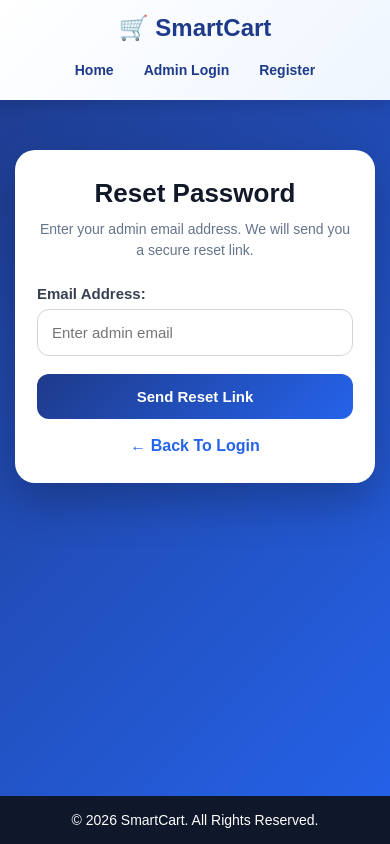
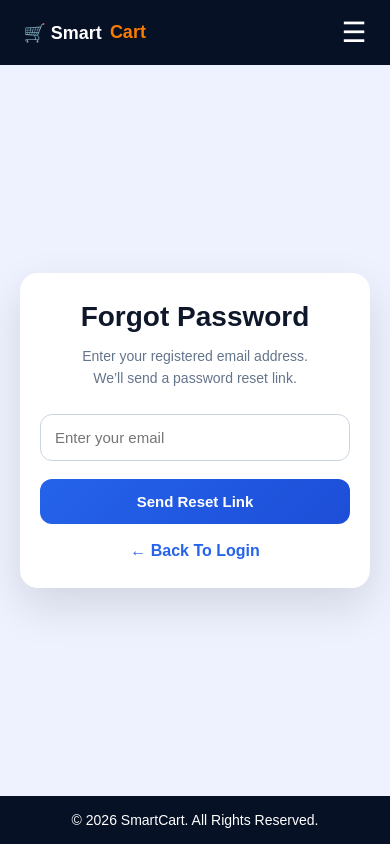
Before and after one commit to swathi0617/Smartcart, a Flask app: page /forgot-password in a window 390 px wide. Run offline with Flask 2, Linux system fonts and the light colour scheme.

Commit message:
Update forgot_password.html

```diff
--- a/templates/admin/forgot_password.html
+++ b/templates/admin/forgot_password.html
@@ -3,7 +3,7 @@
 <head>
 <meta charset="UTF-8">
 <meta name="viewport" content="width=device-width, initial-scale=1.0">
-<title>Forgot Password - SmartCart</title>
+<title>User Forgot Password - SmartCart</title>
 
 <style>
 *{
@@ -15,51 +15,69 @@
 
 body{
     min-height:100vh;
-    background:linear-gradient(135deg,#1e3a8a,#2563eb);
     display:flex;
     flex-direction:column;
+    background:#eef2ff;
 }
 
-/* NAVBAR */
+/* ================= NAVBAR ================= */
 .navbar{
-    width:100%;
-    background:linear-gradient(135deg,#ffffff,#eff6ff);
-    padding:15px 8%;
+    background:#071126;
+    color:#fff;
+    padding:16px 6%;
     display:flex;
     justify-content:space-between;
     align-items:center;
-    box-shadow:0 4px 15px rgba(0,0,0,0.12);
     position:sticky;
     top:0;
     z-index:1000;
 }
 
 .logo{
-    font-size:28px;
+    font-size:22px;
     font-weight:800;
-    color:#1e3a8a;
+    display:flex;
+    align-items:center;
+    gap:8px;
+}
+
+.logo span{
+    color:#ff7a00;
 }
 
 .nav-links{
     display:flex;
-    gap:18px;
+    align-items:center;
+    gap:12px;
 }
 
 .nav-links a{
+    color:#fff;
     text-decoration:none;
-    color:#1e3a8a;
+    font-size:15px;
     font-weight:700;
-    padding:8px 14px;
+    padding:10px 14px;
     border-radius:8px;
     transition:0.3s;
 }
 
 .nav-links a:hover{
-    background:#2563eb;
-    color:white;
+    background:#1e3a8a;
 }
 
-/* MAIN */
+/* Hamburger */
+.menu-btn{
+    display:none;
+    font-size:28px;
+    cursor:pointer;
+    user-select:none;
+}
+
+#menu-toggle{
+    display:none;
+}
+
+/* ================= MAIN ================= */
 .main{
     flex:1;
     display:flex;
@@ -70,59 +88,51 @@ body{
 
 .box{
     width:100%;
-    max-width:430px;
-    background:white;
-    padding:34px 30px;
-    border-radius:24px;
-    box-shadow:0 18px 45px rgba(0,0,0,0.25);
+    max-width:520px;
+    background:#fff;
+    padding:35px;
+    border-radius:22px;
+    box-shadow:0 18px 45px rgba(0,0,0,0.12);
 }
 
-.box h2{
+h2{
     text-align:center;
-    color:#111827;
-    font-size:30px;
-    margin-bottom:10px;
+    font-size:38px;
+    color:#0f172a;
+    margin-bottom:12px;
 }
 
-.subtitle{
+.sub{
     text-align:center;
     color:#64748b;
-    font-size:14px;
-    margin-bottom:24px;
-    line-height:1.5;
-}
-
-label{
-    display:block;
-    margin-bottom:7px;
-    color:#374151;
-    font-weight:700;
-    font-size:15px;
+    font-size:16px;
+    line-height:1.6;
+    margin-bottom:25px;
 }
 
 input{
     width:100%;
-    padding:14px;
-    border:1px solid #d1d5db;
+    padding:15px;
+    border:1px solid #cbd5e1;
     border-radius:12px;
-    font-size:15px;
+    font-size:16px;
     outline:none;
     margin-bottom:18px;
 }
 
 input:focus{
     border-color:#2563eb;
-    box-shadow:0 0 0 4px rgba(37,99,235,0.15);
+    box-shadow:0 0 0 4px rgba(37,99,235,0.12);
 }
 
 button{
     width:100%;
-    padding:14px;
-    background:linear-gradient(135deg,#1e3a8a,#2563eb);
-    color:white;
+    padding:15px;
     border:none;
     border-radius:12px;
-    font-size:17px;
+    background:linear-gradient(135deg,#2563eb,#1d4ed8);
+    color:#fff;
+    font-size:18px;
     font-weight:800;
     cursor:pointer;
     transition:0.3s;
@@ -130,30 +140,27 @@ button{
 
 button:hover{
     transform:translateY(-2px);
-    box-shadow:0 10px 20px rgba(37,99,235,0.30);
+    box-shadow:0 12px 25px rgba(37,99,235,0.25);
 }
 
-.back-link{
-    display:block;
+.back{
     text-align:center;
     margin-top:18px;
+}
+
+.back a{
     text-decoration:none;
     color:#2563eb;
     font-weight:800;
 }
 
-.back-link:hover{
-    text-decoration:underline;
-}
-
-/* FLASH */
+/* Flash */
 .flash{
     padding:12px;
     border-radius:10px;
-    margin-bottom:15px;
+    margin-bottom:14px;
     text-align:center;
     font-weight:700;
-    font-size:14px;
 }
 
 .flash.success{
@@ -171,71 +178,68 @@ button:hover{
     color:#92400e;
 }
 
-.flash.info{
-    background:#dbeafe;
-    color:#1e40af;
-}
-
-/* FOOTER */
+/* Footer */
 .footer{
-    background:#0f172a;
-    color:white;
+    background:#071126;
+    color:#fff;
     text-align:center;
-    padding:16px 10px;
+    padding:16px;
     font-size:14px;
 }
 
-/* TABLET */
+/* ================= MOBILE ================= */
 @media(max-width:768px){
-    .navbar{
-        padding:14px 5%;
-    }
 
-    .logo{
-        font-size:24px;
+    .menu-btn{
+        display:block;
     }
 
     .nav-links{
-        gap:10px;
+        position:absolute;
+        top:70px;
+        left:0;
+        right:0;
+        background:#071126;
+        flex-direction:column;
+        gap:0;
+        display:none;
+        padding:10px 0;
     }
 
     .nav-links a{
+        width:100%;
+        text-align:center;
+        padding:14px;
+        border-radius:0;
+        border-top:1px solid rgba(255,255,255,0.06);
+    }
+
+    #menu-toggle:checked ~ .nav-links{
+        display:flex;
+    }
+
+    .box{
+        padding:28px 20px;
+        border-radius:18px;
+    }
+
+    h2{
+        font-size:28px;
+    }
+
+    .sub{
         font-size:14px;
-        padding:8px 10px;
     }
 }
 
-/* MOBILE */
 @media(max-width:480px){
-    .navbar{
-        flex-direction:column;
-        gap:12px;
+    .logo{
+        font-size:18px;
     }
 
-    .nav-links{
-        width:100%;
-        justify-content:center;
-        flex-wrap:wrap;
-    }
-
-    .main{
-        padding:30px 15px;
-        align-items:flex-start;
-    }
-
-    .box{
-        margin-top:20px;
-        padding:28px 22px;
-        border-radius:20px;
-    }
-
-    .box h2{
-        font-size:26px;
-    }
-
-    input,
-    button{
+    input,button{
         font-size:15px;
+        padding:14px;
     }
 }
 </style>
@@ -244,42 +248,52 @@ button:hover{
 <body>
 
 <nav class="navbar">
-    <div class="logo">🛒 SmartCart</div>
+
+    <div class="logo">🛒 Smart<span>Cart</span></div>
+
+    <input type="checkbox" id="menu-toggle">
+
+    <label for="menu-toggle" class="menu-btn">☰</label>
 
     <div class="nav-links">
-        <a href="/">Home</a>
-        <a href="/admin-login">Admin Login</a>
-        <a href="/admin-signup">Register</a>
+        <a href="/user-dashboard">Home</a>
+        <a href="/user-login">Login</a>
+        <a href="/user-register">Signup</a>
     </div>
+
 </nav>
 
-<div class="main">
+<section class="main">
 
     <div class="box">
-        <h2>Reset Password</h2>
-        <p class="subtitle">
-            Enter your admin email address. We will send you a secure reset link.
+
+        <h2>Forgot Password</h2>
+
+        <p class="sub">
+            Enter your registered email address.<br>
+            We’ll send a password reset link.
         </p>
 
         {% with messages = get_flashed_messages(with_categories=true) %}
           {% if messages %}
-            {% for category, msg in messages %}
-              <div class="flash {{ category }}">{{ msg }}</div>
+            {% for category, message in messages %}
+              <div class="flash {{ category }}">{{ message }}</div>
             {% endfor %}
           {% endif %}
         {% endwith %}
 
-        <form method="POST" action="/forgot-password">
-            <label>Email Address:</label>
-            <input type="email" name="email" placeholder="Enter admin email" required>
-
+        <form method="POST" action="/user/forgot-password">
+            <input type="email" name="email" placeholder="Enter your email" required>
             <button type="submit">Send Reset Link</button>
         </form>
 
-        <a class="back-link" href="/admin-login">← Back To Login</a>
+        <div class="back">
+            <a href="/user-login">← Back To Login</a>
+        </div>
+
     </div>
 
-</div>
+</section>
 
 <footer class="footer">
     © 2026 SmartCart. All Rights Reserved.
```
